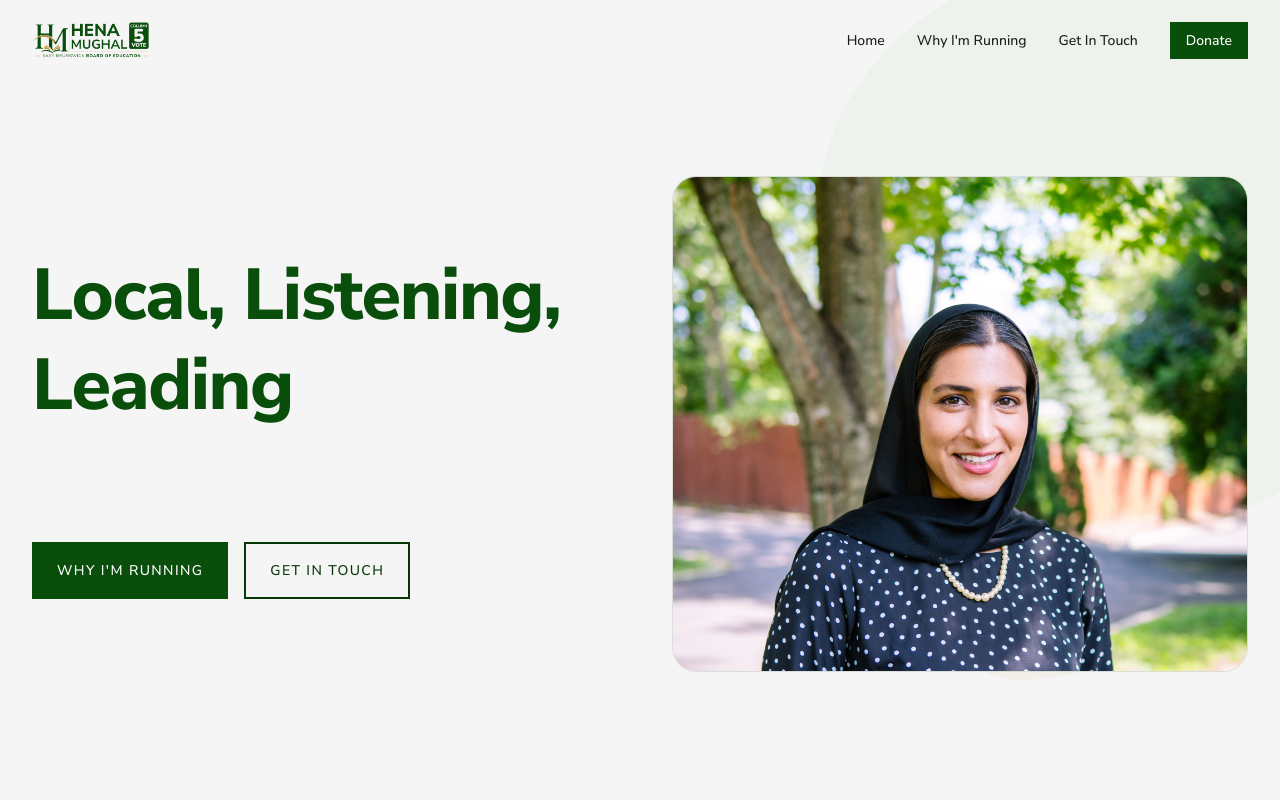
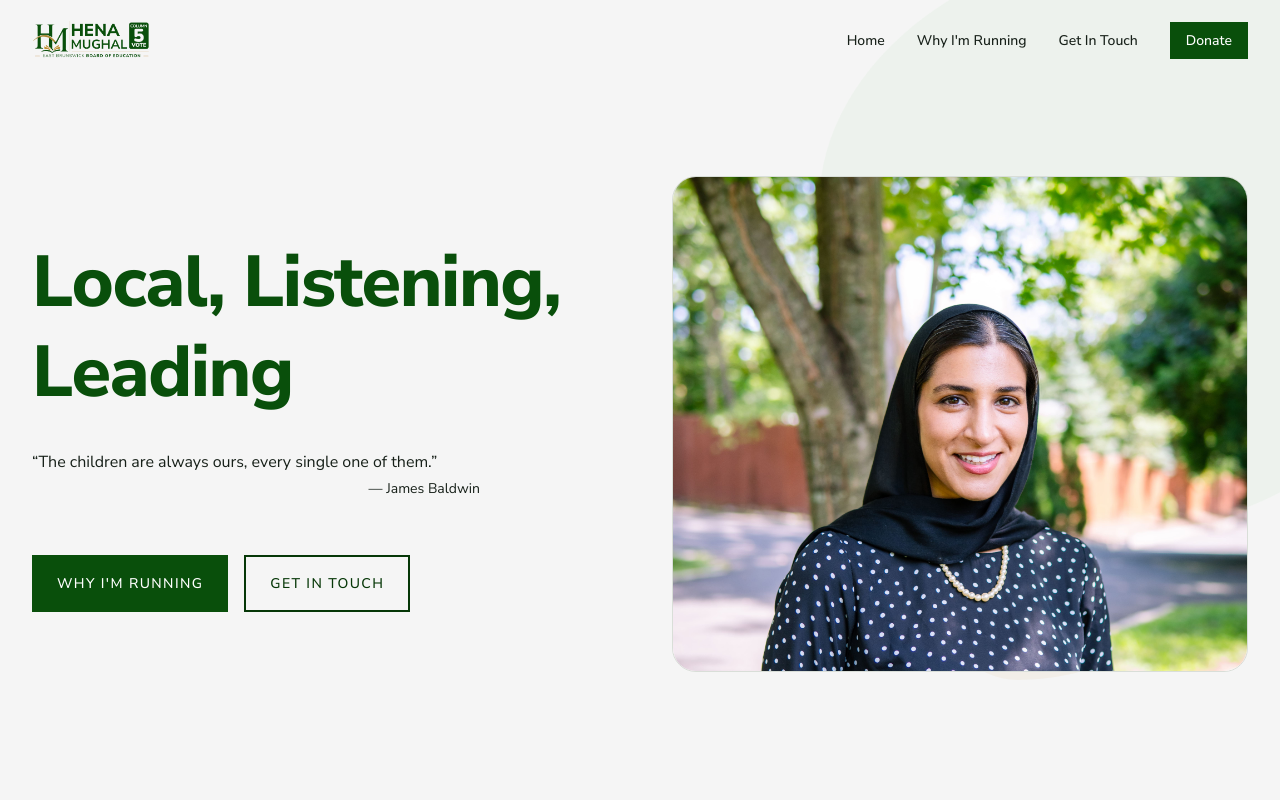
Before and after one commit to UsamaZee/hena-for-eb, a Next.js app: page / in a window 1280 px wide. Shown: the top 800 px of the page. Built offline with nearby package versions, Linux system fonts and the light colour scheme.

Commit message:
fix: Add exclamation mark to the listening message and adjust spacing in Hero component feat: Add education section header in About component

```diff
--- a/app/get-in-touch/page.tsx
+++ b/app/get-in-touch/page.tsx
@@ -34,7 +34,7 @@ export default function GetInTouch() {
             Get In <span className="accent-underline">Touch</span>
           </h1>
           <p className="text-text-muted text-xl mt-6 max-w-xl">
-            I&apos;m here to listen
+            I&apos;m here to listen!
           </p>
         </motion.div>
 
--- a/components/sections/About.tsx
+++ b/components/sections/About.tsx
@@ -27,13 +27,14 @@ export default function About() {
           <div className="space-y-8 max-w-162.5">
 
             <motion.blockquote
-              className="my-4 font-black text-xl text-primary"
+              className="mt-4 mb-8 font-black text-xl text-primary"
               {...fadeInUp}
             >
               For the past 33 years, I have called East Brunswick my home.
             </motion.blockquote>
 
             <motion.div className="space-y-6" {...fadeInUp} transition={{ duration: 0.65, delay: 0.1, ease: [0.22, 1, 0.36, 1] }}>
+              <h3 className="section-number mb-4">Education</h3>
               <p className="text-lg leading-relaxed">
                 I graduated from East Brunswick High School in 2008, after which I went to Rutgers University to study English with a minor in Art History and Religion. I then pursued my Masters in Education and graduated Magna Cum Laude while also obtaining my teaching degree for K-12.
               </p>
--- a/components/sections/Hero.tsx
+++ b/components/sections/Hero.tsx
@@ -30,13 +30,19 @@ export default function Hero() {
 
           {/* Left — Typography */}
           <div className="flex flex-col justify-center">
-            <div className="mb-12">
+            <div className="mb-6">
               <motion.h1
                 className="editorial-heading font-black! text-5xl md:text-6xl lg:text-7xl leading-tight mb-8"
                 {...fadeUp(0.25)}
               >
                 Local, Listening, Leading
               </motion.h1>
+              <motion.p className="text-base font-normal leading-relaxed max-w-md" {...fadeUp(0.35)}>
+                “The children are always ours, every single one of them.”
+                <span className="block text-right mt-1 text-sm">
+                  — James Baldwin
+                </span>
+              </motion.p>
             </div>
 
             <motion.div className="flex flex-col sm:flex-row gap-4 pt-8" {...fadeUp(0.55)}>
```
